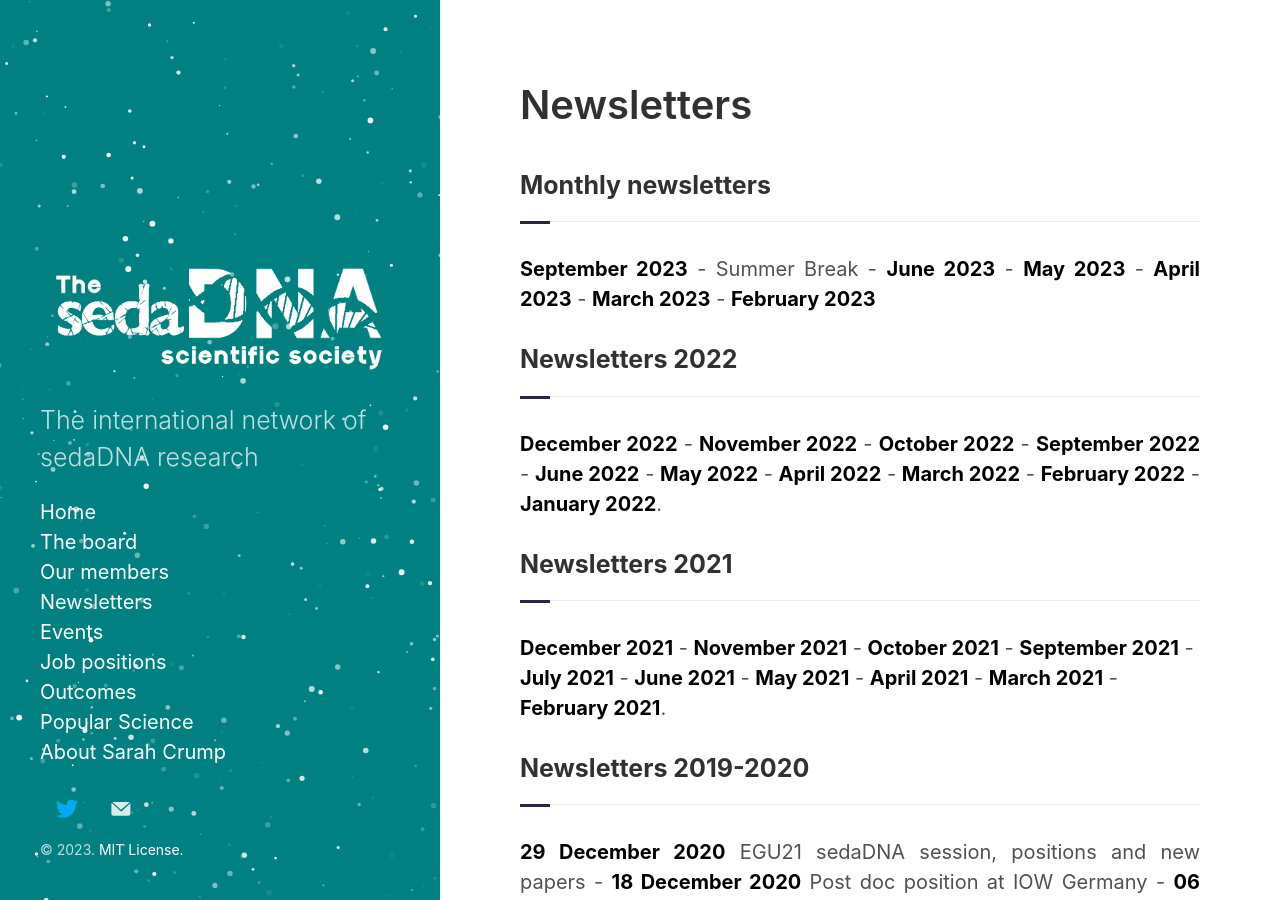
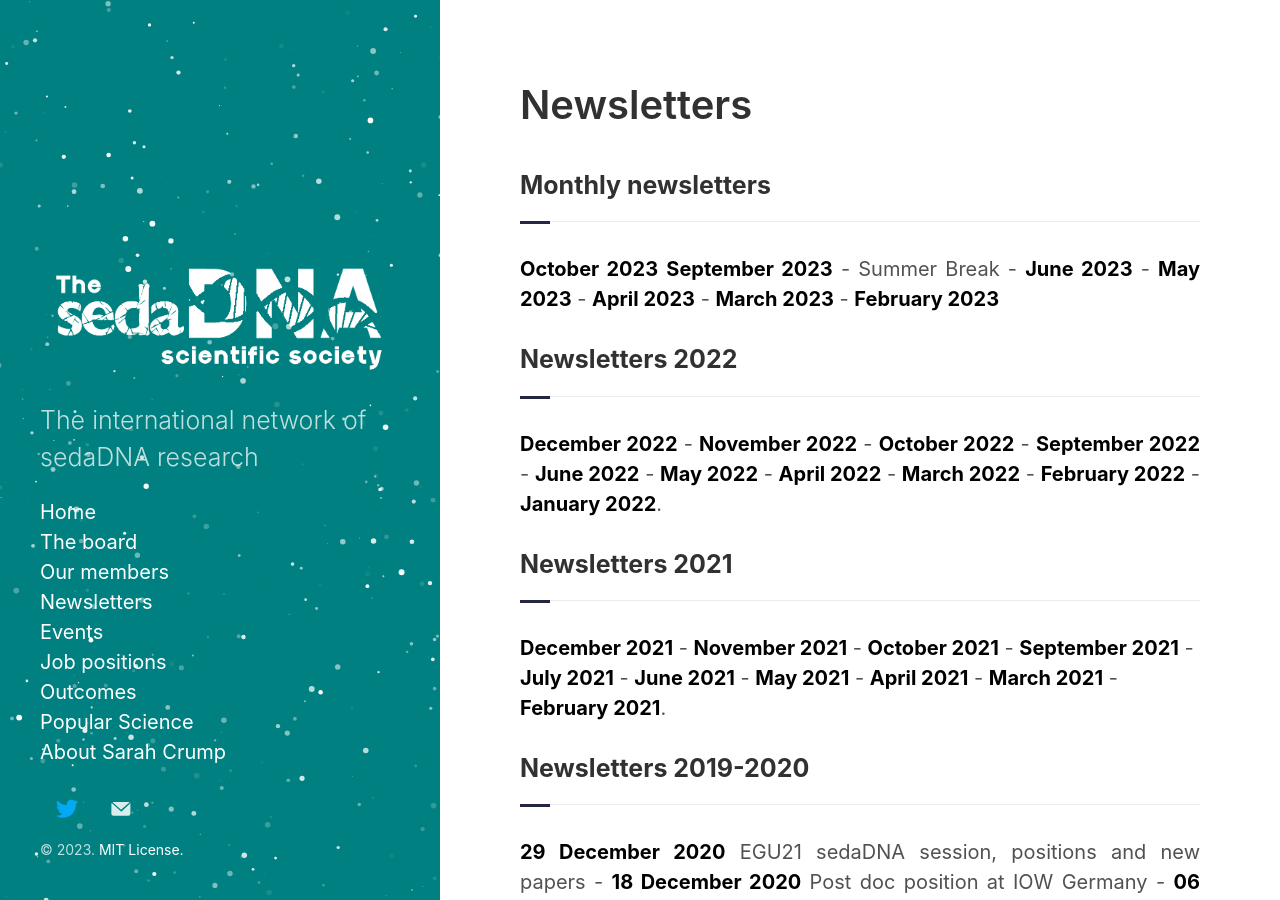
Before and after one commit to sedadna/sedadna.github.io, a Jekyll site: the page built from category/news.md, in a window 1280 px wide and 900 px high. Built offline with Jekyll 4.4.1, drawn with Linux system fonts in a browser that asks for light colours.

Commit message:
Update news.md

```diff
--- a/category/news.md
+++ b/category/news.md
@@ -8,7 +8,7 @@
 </div>
 <div class="intro">
 <p>
-<a href="https://sedadna.github.io/category/news/23-09.html" target="_blank"><b>September 2023</b></a> - Summer Break - <a href="https://sedadna.github.io/category/news/23-06.html" target="_blank"><b>June 2023</b></a> - <a href="https://sedadna.github.io/category/news/23-05.html" target="_blank"><b>May 2023</b></a> - <a href="https://sedadna.github.io/category/news/23-04.html" target="_blank"><b>April 2023</b></a> - <a href="https://sedadna.github.io/category/news/23-03.html" target="_blank"><b>March 2023</b></a> - <a href="https://sedadna.github.io/category/news/23-02.html" target="_blank"><b>February 2023</b></a>
+<a href="https://sedadna.github.io/category/news/23-10.html" target="_blank"><b>October 2023</b></a> <a href="https://sedadna.github.io/category/news/23-09.html" target="_blank"><b>September 2023</b></a> - Summer Break - <a href="https://sedadna.github.io/category/news/23-06.html" target="_blank"><b>June 2023</b></a> - <a href="https://sedadna.github.io/category/news/23-05.html" target="_blank"><b>May 2023</b></a> - <a href="https://sedadna.github.io/category/news/23-04.html" target="_blank"><b>April 2023</b></a> - <a href="https://sedadna.github.io/category/news/23-03.html" target="_blank"><b>March 2023</b></a> - <a href="https://sedadna.github.io/category/news/23-02.html" target="_blank"><b>February 2023</b></a>
 <p>
 <div class="section">
 <h3 class="section-title underline">Newsletters 2022</h3>
```
